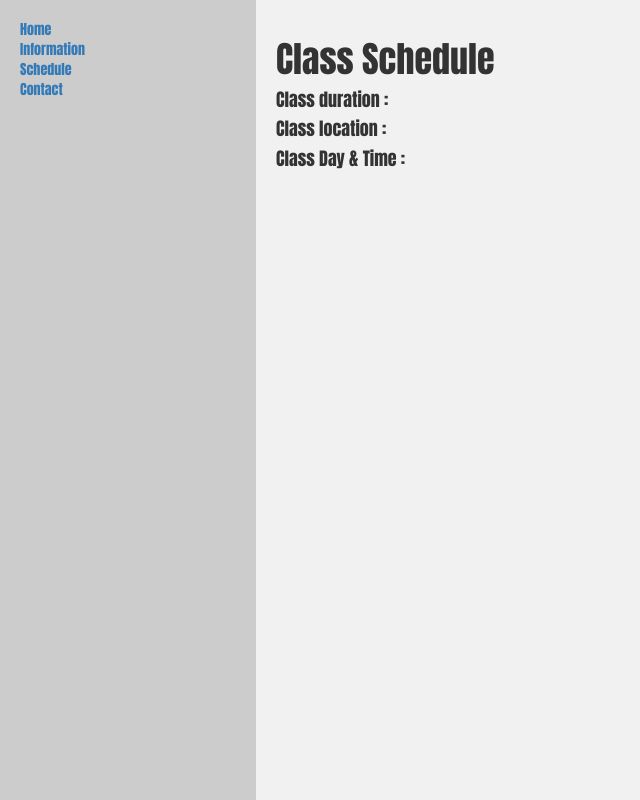
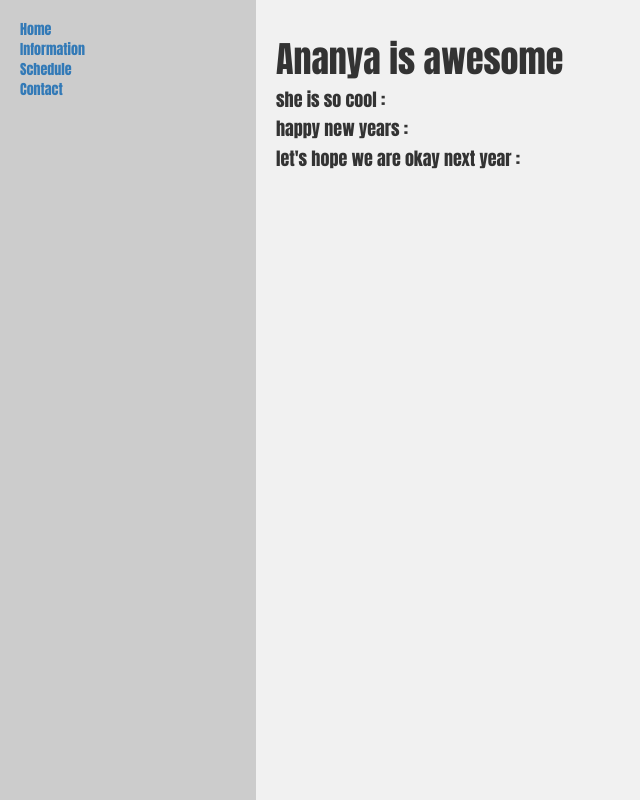
Before and after one commit to ananyaagas/MovieNominationsApp2021, a Flask app: page /schedule in a window 1280 px wide. Shown: the part 123-923 px from the top of the page, without its empty margins (0-640 px from the left). Run offline with Flask 2, Linux system fonts and the light colour scheme; some libraries are stand-ins or nearby versions.

Commit message:
Testing Heroku

```diff
--- a/app/templates/schedule.html
+++ b/app/templates/schedule.html
@@ -1,9 +1,9 @@
 {% extends "base.html" %}
 {% block content %}
-<h1>Class Schedule</h1>
-<h4>Class duration :  </h4>
-<h4>Class location :  </h4>
-<h4>Class Day & Time :  </h4>
+<h1>Ananya is awesome</h1>
+<h4>she is so cool :  </h4>
+<h4>happy new years :  </h4>
+<h4>let's hope we are okay next year :  </h4>
 
 
 
```
